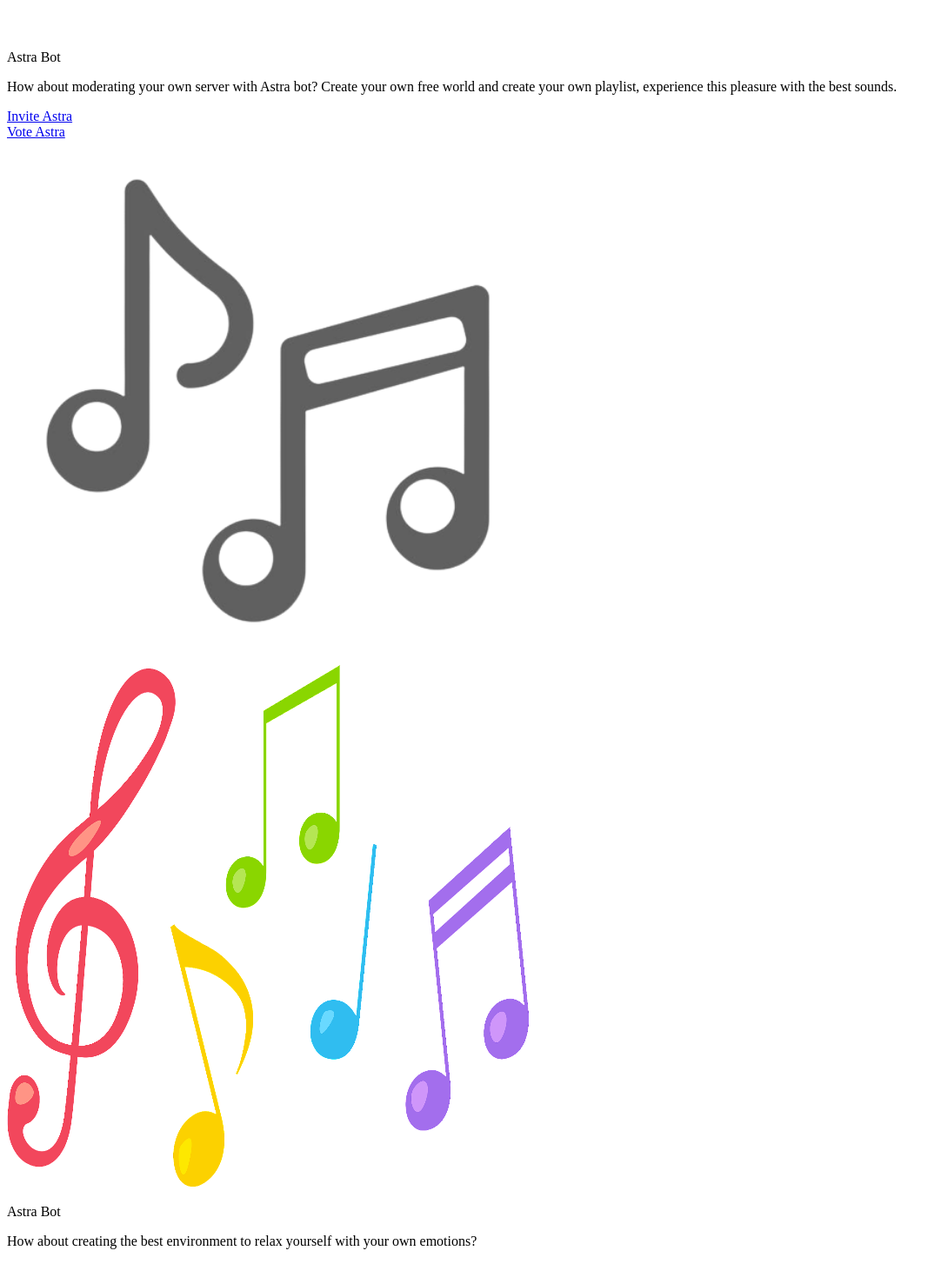
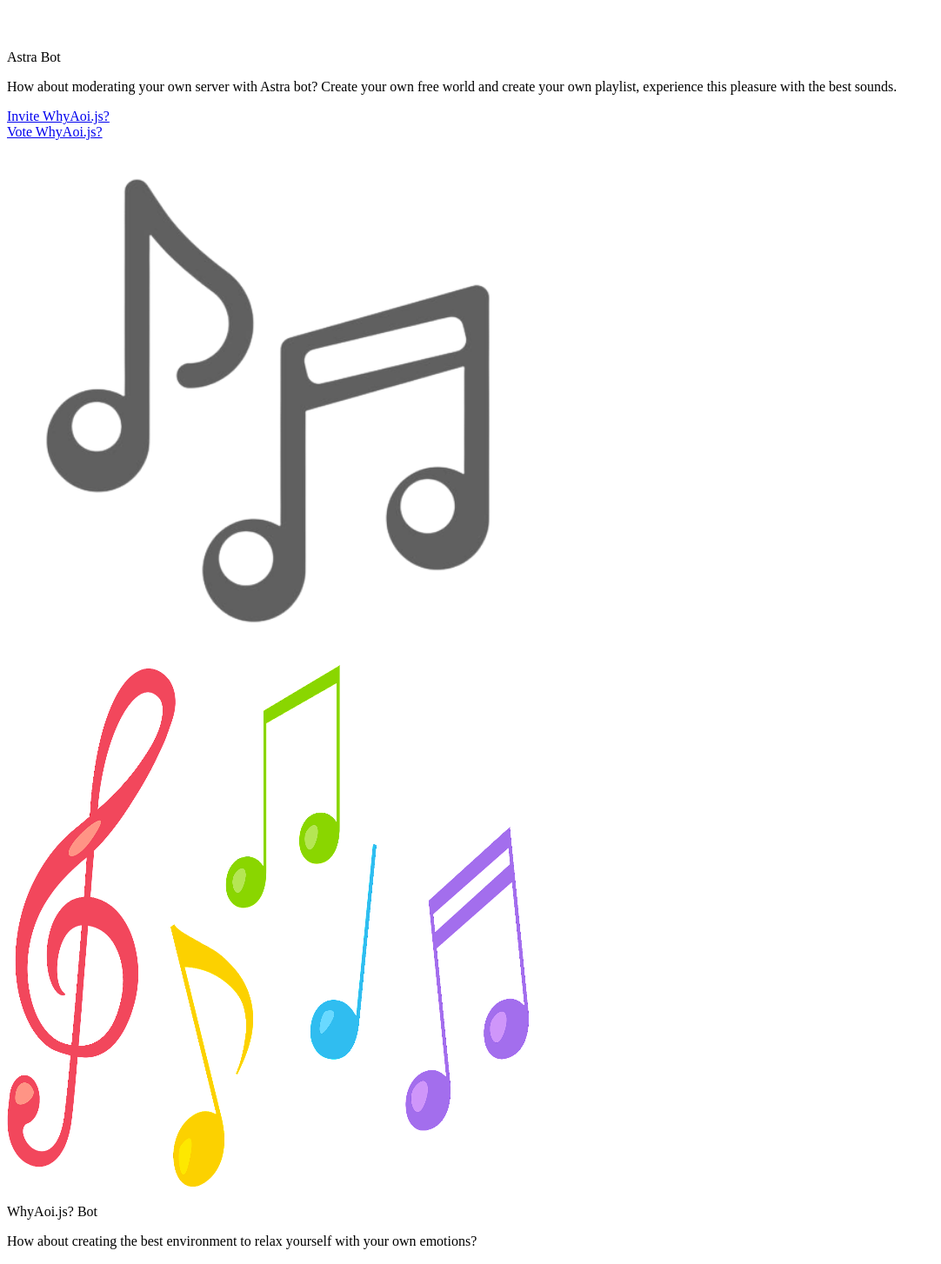
Before and after one commit to umutxyp/Discord-Bot-Website, a Next.js app: page / in a window 1280 px wide. Shown: the part 304-1758 px from the top of the page at 87% size, without its empty margins (0-1082 px from the left). Built offline with nearby package versions, Linux system fonts and the light colour scheme.

Commit message:
Update index.js

```diff
--- a/pages/index.jsx
+++ b/pages/index.jsx
@@ -23,13 +23,13 @@ export default function Index() {
                   "flex items-center px-6 justify-center gap-x-2 shadow-lg shadow-amber-600/20 rounded-xl py-4 font-medium bg-gradient-to-bl from-amber-700 to-amber-500 hover:opacity-80 transition duration-200 text-white "
                 }
               >
-          Invite Astra
+          Invite WhyAoi.js?
               </a>
             </Link>
   <div className="py-10"></div>
   <Link href={"https://bit.ly/3LYzaDe"}>
   <a className={" px-6 justify-center gap-x-2 shadow-lg shadow-amber-600/20 rounded-xl py-4 font-medium bg-gradient-to-bl from-amber-700 to-amber-500 hover:opacity-80 transition duration-200 text-white " }>
-Vote Astra</a>
+Vote WhyAoi.js?</a>
   </Link>
         </div>
 
@@ -45,7 +45,7 @@ Vote Astra</a>
 
       <div className="grid grid-cols-1 lg:grid-cols-12 gap-y-12 lg:gap-y-0 lg:gap-x-12 py-24">
           <div className="col-span-4">
-            <p className="text-white text-4xl font-bold" dangerouslySetInnerHTML={{ __html:"Astra Bot" }} />
+            <p className="text-white text-4xl font-bold" dangerouslySetInnerHTML={{ __html:"WhyAoi.js? Bot" }} />
             <p className="text-white text-md font-medium text-gray-500/75" dangerouslySetInnerHTML={{ __html: "How about creating the best environment to relax yourself with your own emotions?" }}/>
             <a href="https://bit.ly/3PHDjyC" className={"mt-10 flex items-center px-4 justify-center gap-x-2 shadow-lg shadow-amber-600/20 cursor-pointer rounded-xl py-4 font-medium bg-gradient-to-r from-amber-700 to-amber-500 hover:opacity-80 transition duration-200 text-white"}>
               <i className="fab fa-discord mr-2" />Invite Astra
```
